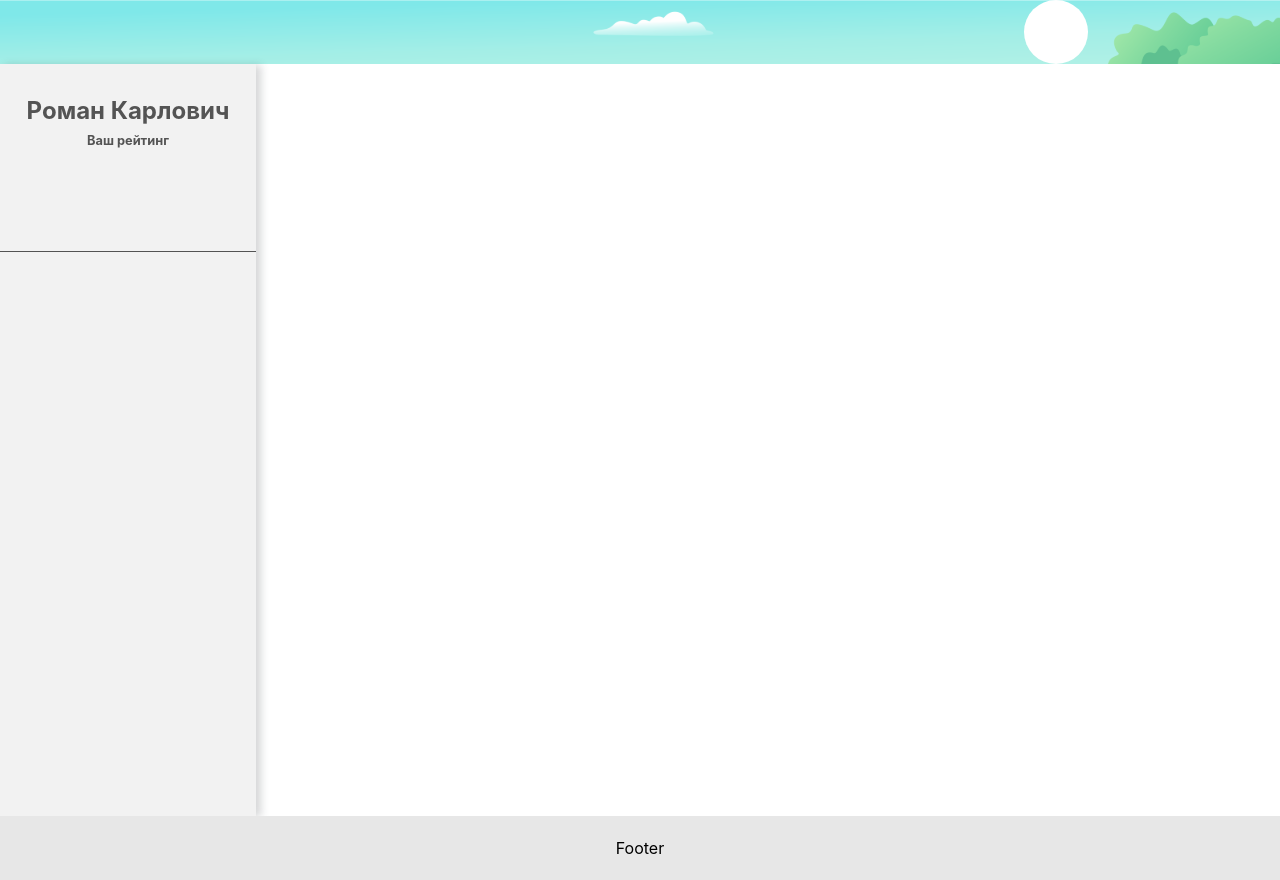
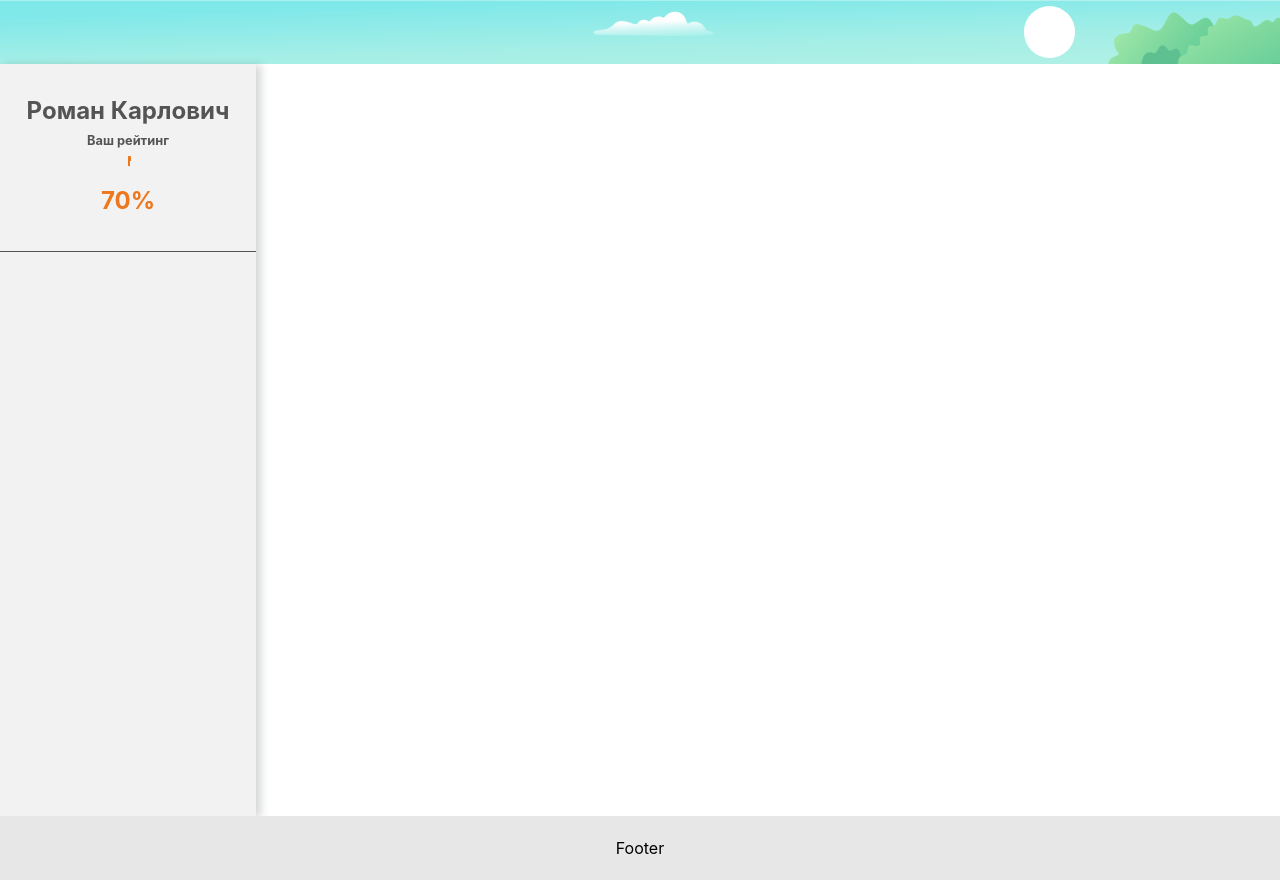
Before and after one commit to NISONovosibirsk/lukomorye-client, a Next.js app: page /user in a window 1280 px wide. Built offline with nearby package versions, Linux system fonts and the light colour scheme.

Commit message:
feat: redux-toolkit setup

```diff
--- a/package.json
+++ b/package.json
@@ -9,11 +9,11 @@
     "lint": "next lint"
   },
   "dependencies": {
+    "@reduxjs/toolkit": "^1.8.5",
     "next": "12.2.5",
     "react": "18.2.0",
     "react-dom": "18.2.0",
     "react-redux": "^8.0.2",
-    "redux": "^4.2.0",
     "sass": "^1.54.5"
   },
   "devDependencies": {
--- a/pages/_app.tsx
+++ b/pages/_app.tsx
@@ -1,8 +1,17 @@
-import '../styles/globals.css'
-import type { AppProps } from 'next/app'
+import '../styles/globals.css';
+import type { AppProps } from 'next/app';
+import { Provider } from 'react-redux';
+import { setupStore } from '../src/store/store';
 
 function MyApp({ Component, pageProps }: AppProps) {
-  return <Component {...pageProps} />
+
+  const store = setupStore();
+
+    return (
+        <Provider store={store}>
+            <Component {...pageProps} />
+        </Provider>
+    );
 }
 
-export default MyApp
+export default MyApp;
--- a/src/components/User/UserFooter/UserFooter.tsx
+++ b/src/components/User/UserFooter/UserFooter.tsx
@@ -1,6 +1,6 @@
 import styles from './UserFooter.module.scss';
 
-const UserFooter = () => {
+const UserFooter: React.FC = () => {
 
     return (
         <div className={styles.footer}>Footer</div>
--- a/src/components/User/UserHeader/UserHeader.module.scss
+++ b/src/components/User/UserHeader/UserHeader.module.scss
@@ -15,8 +15,8 @@
 }
 
 .avatar {
-    height: 5vw;
-    width: 5vw;
+    height: 4vw;
+    width: 4vw;
     border-radius: 50%;
     background: white;
     cursor: pointer;
--- a/src/components/User/UserHeader/UserHeader.tsx
+++ b/src/components/User/UserHeader/UserHeader.tsx
@@ -1,6 +1,6 @@
 import styles from './UserHeader.module.scss';
 
-const Header = () => {
+const Header: React.FC = () => {
     return (
         <div className={styles.header}>
             <div className={styles.controls}>
--- a/src/components/User/UserSidebar/ProgressBar/ProgressBar.module.scss
+++ b/src/components/User/UserSidebar/ProgressBar/ProgressBar.module.scss
@@ -1,12 +1,26 @@
 .progress {
+    position: relative;
     width: 7vw;
     height: 7vw;
     border-radius: 50%;
-    position: absolute;
+    background: conic-gradient(#ED771C 3.6deg, #F2F2F2 0deg);
+    display: flex;
+    align-items: center;
+    justify-content: center;
+
+    &::before {
+        content: '';
+        position: absolute;
+        height: 5.5vw;
+        width: 5.5vw;
+        border-radius: 50%;
+        background-color: #F2F2F2;;
+    }
+
+    span {
+        position: relative;
+        font-weight: 700;
+        color: #ED771C;
+        font-size: 1.5em;
+    }
 }
-
-.fill {
-    background-color: #ED771C;
-    clip: rect(0px, 75px, 150px, 0px);
-    // clip: rect(0 3.5vw 7vw o);
-}
--- a/src/components/User/UserSidebar/ProgressBar/ProgressBar.tsx
+++ b/src/components/User/UserSidebar/ProgressBar/ProgressBar.tsx
@@ -1,10 +1,14 @@
 import styles from './ProgressBar.module.scss';
 
-const ProgressBar = () => {
+interface Props {
+    value: number;
+}
+
+const ProgressBar: React.FC<Props> = ({value}) => {
 
     return (
         <div className={styles.progress}>
-            <div className={styles.fill}></div>
+            <span>{`${value}%`}</span>
         </div>
     )
 }
--- a/src/components/User/UserSidebar/UserSidebar.tsx
+++ b/src/components/User/UserSidebar/UserSidebar.tsx
@@ -1,15 +1,18 @@
+import { useAppSelector } from '../../../hooks/redux';
 import ProgressBar from './ProgressBar/ProgressBar';
 import styles from './UserSidebar.module.scss';
 
-const UserSidebar = () => {
+const UserSidebar: React.FC = () => {
+
+    const user = useAppSelector(state => state.userReducer)
 
     return (
         <div className={styles.sidebar}>
             <div className={styles.header}>
-                <p className={styles.name}>Роман Карлович</p>
+                <p className={styles.name}>{user.name}</p>
                 <p className={styles.rating}>Ваш рейтинг</p>
                 <div className={styles.points}>
-                    <ProgressBar />
+                    <ProgressBar value={user.rating}/>
                 </div>
             </div>
             <div className={styles.statistics}></div>
--- /dev/null
+++ b/src/hooks/redux.ts
@@ -0,0 +1,5 @@
+import { TypedUseSelectorHook, useDispatch, useSelector } from "react-redux";
+import { AppDispatch, RootState } from "../store/store";
+
+export const useAppDispatch = () => useDispatch<AppDispatch>();
+export const useAppSelector: TypedUseSelectorHook<RootState> = useSelector;
--- /dev/null
+++ b/src/store/reducers/userReducer.ts
@@ -0,0 +1,22 @@
+import { createSlice } from "@reduxjs/toolkit";
+
+interface UserState {
+    name: string;
+    rating: number;
+}
+
+const initialState: UserState = {
+    name: 'Роман Карлович',
+    rating: 70,
+
+}
+
+export const userReducer = createSlice({
+    name: 'user',
+    initialState,
+    reducers: {
+
+    }
+})
+
+export default userReducer.reducer;
--- /dev/null
+++ b/src/store/store.ts
@@ -0,0 +1,16 @@
+import { combineReducers, configureStore } from '@reduxjs/toolkit';
+import userReducer from './reducers/userReducer';
+
+const rootReducer = combineReducers({
+    userReducer,
+});
+
+export const setupStore = () => {
+    return configureStore({
+        reducer: rootReducer,
+    });
+};
+
+export type RootState = ReturnType<typeof rootReducer>;
+export type AppStore = ReturnType<typeof setupStore>;
+export type AppDispatch = AppStore['dispatch'];
```
Also changed, not shown: 1 other file (tests, documents, lock files or other folders).
